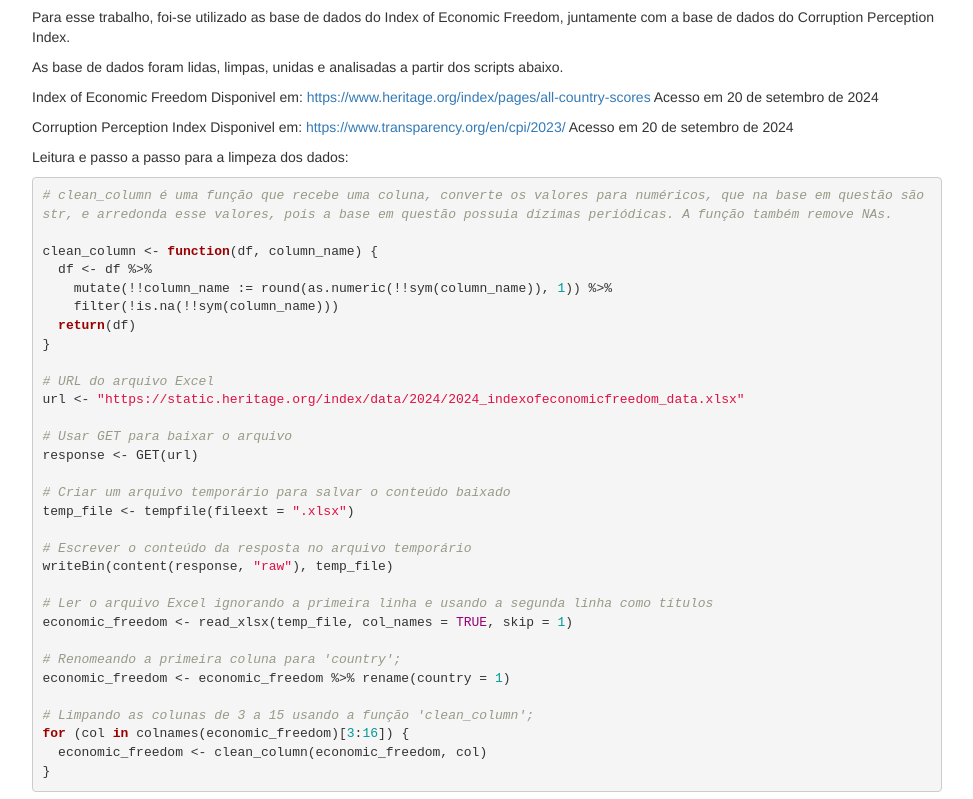
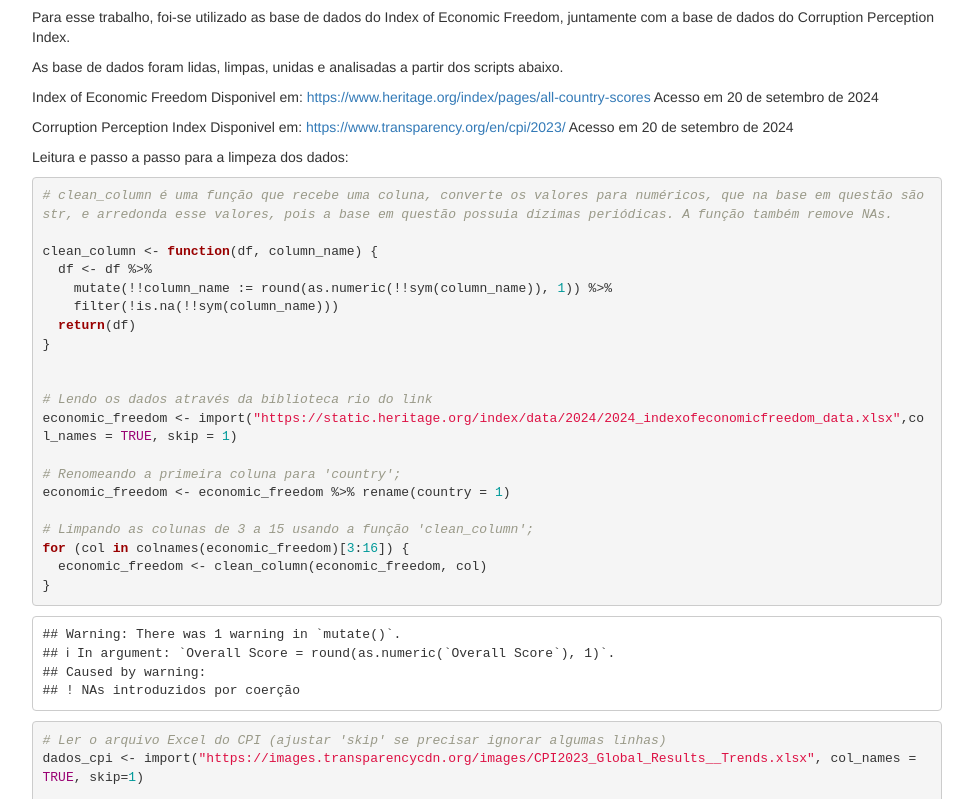
Before and after one commit to GabrielMenetrier/R_Traablho, a plain HTML site: page index.html in a window 1280 px wide. Shown: the part 95-894 px from the top of the page, without its empty margins (153-1126 px from the left). Drawn offline with nearby package versions, Linux system fonts and the light colour scheme; some packages are replaced by stand-ins of ours.

Commit message:
Add files via upload

```diff
--- a/index.html
+++ b/index.html
@@ -375,20 +375,9 @@ clean_column &lt;- function(df, column_name) {
   return(df)
 }
 
-# URL do arquivo Excel
-url &lt;- &quot;https://static.heritage.org/index/data/2024/2024_indexofeconomicfreedom_data.xlsx&quot;
 
-# Usar GET para baixar o arquivo
-response &lt;- GET(url)
-
-# Criar um arquivo temporário para salvar o conteúdo baixado
-temp_file &lt;- tempfile(fileext = &quot;.xlsx&quot;)
-
-# Escrever o conteúdo da resposta no arquivo temporário
-writeBin(content(response, &quot;raw&quot;), temp_file)
-
-# Ler o arquivo Excel ignorando a primeira linha e usando a segunda linha como títulos
-economic_freedom &lt;- read_xlsx(temp_file, col_names = TRUE, skip = 1)
+# Lendo os dados através da biblioteca rio do link
+economic_freedom &lt;- import(&quot;https://static.heritage.org/index/data/2024/2024_indexofeconomicfreedom_data.xlsx&quot;,col_names = TRUE, skip = 1)
 
 # Renomeando a primeira coluna para &#39;country&#39;;
 economic_freedom &lt;- economic_freedom %&gt;% rename(country = 1)
@@ -401,21 +390,8 @@ for (col in colnames(economic_freedom)[3:16]) {
 ## ℹ In argument: `Overall Score = round(as.numeric(`Overall Score`), 1)`.
 ## Caused by warning:
 ## ! NAs introduzidos por coerção</code></pre>
-<pre class="r"><code># Lendo os dados CPI, renomeando a primeira coluna e removendo espaços em branco dos nomes de países;
-# URL do arquivo Excel do CPI 2023
-url_cpi &lt;- &quot;https://images.transparencycdn.org/images/CPI2023_Global_Results__Trends.xlsx&quot;
-
-# Usar GET para baixar o arquivo
-response_cpi &lt;- GET(url_cpi)
-
-# Criar um arquivo temporário para salvar o conteúdo baixado
-temp_file_cpi &lt;- tempfile(fileext = &quot;.xlsx&quot;)
-
-# Escrever o conteúdo da resposta no arquivo temporário
-writeBin(content(response_cpi, &quot;raw&quot;), temp_file_cpi)
-
-# Ler o arquivo Excel do CPI (ajustar &#39;skip&#39; se precisar ignorar algumas linhas)
-dados_cpi &lt;- read_xlsx(temp_file_cpi, col_names = TRUE, skip=1)
+<pre class="r"><code># Ler o arquivo Excel do CPI (ajustar &#39;skip&#39; se precisar ignorar algumas linhas)
+dados_cpi &lt;- import(&quot;https://images.transparencycdn.org/images/CPI2023_Global_Results__Trends.xlsx&quot;, col_names = TRUE, skip=1)
 
 dados_cpi &lt;- dados_cpi %&gt;%
   select(1, 4) %&gt;%
```
